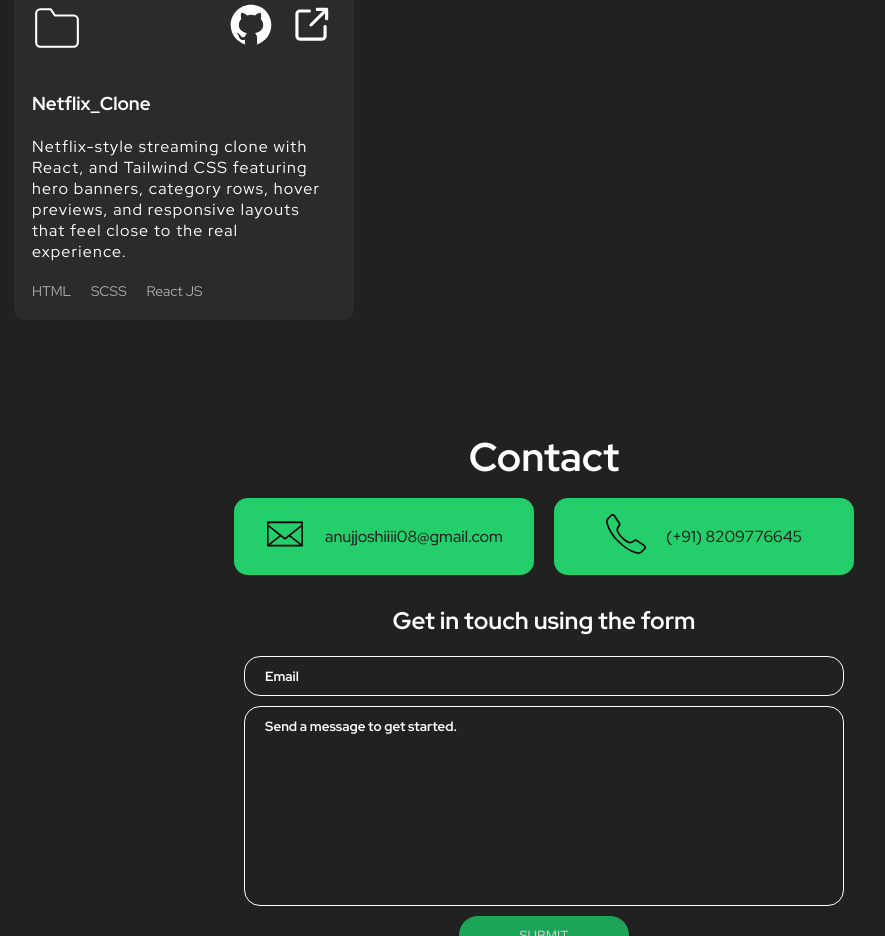
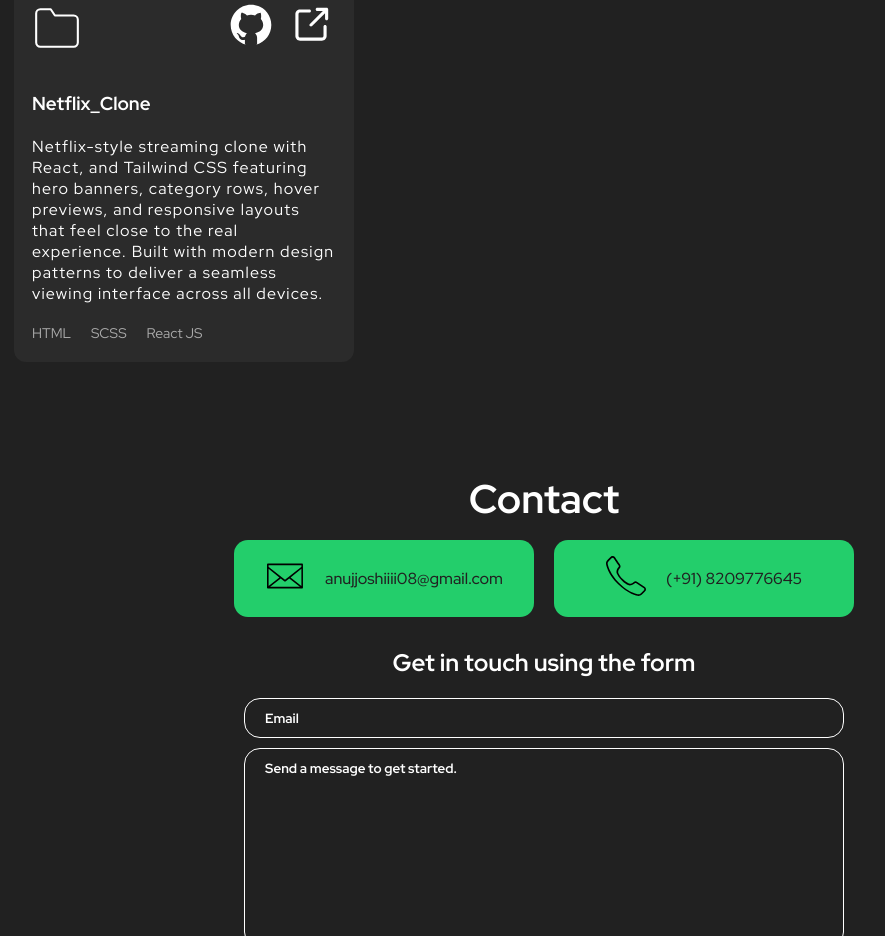
Before and after one commit to Anujjoshi08/My_Portfolio, a React (Create React App) app: page / in a window 1280 px wide. Shown: the part 1920-2856 px from the top of the page, without its empty margins (96-981 px from the left). Built offline with nearby package versions, Linux system fonts and the light colour scheme.

Commit message:
Project Updates

```diff
--- a/src/components/Project/Project.tsx
+++ b/src/components/Project/Project.tsx
@@ -205,10 +205,11 @@
             <div className="body">
               <h3>Netflix_Clone</h3>
               <p>
-                 Netflix-style streaming clone with React, and
-                Tailwind CSS featuring hero banners, category rows, hover
-                previews, and responsive layouts that feel close to the real
-                experience.
+                Netflix-style streaming clone with React, and Tailwind CSS
+                featuring hero banners, category rows, hover previews, and
+                responsive layouts that feel close to the real experience. Built
+                with modern design patterns to deliver a seamless viewing interface
+                across all devices.
               </p>
             </div>
             <footer>
```
